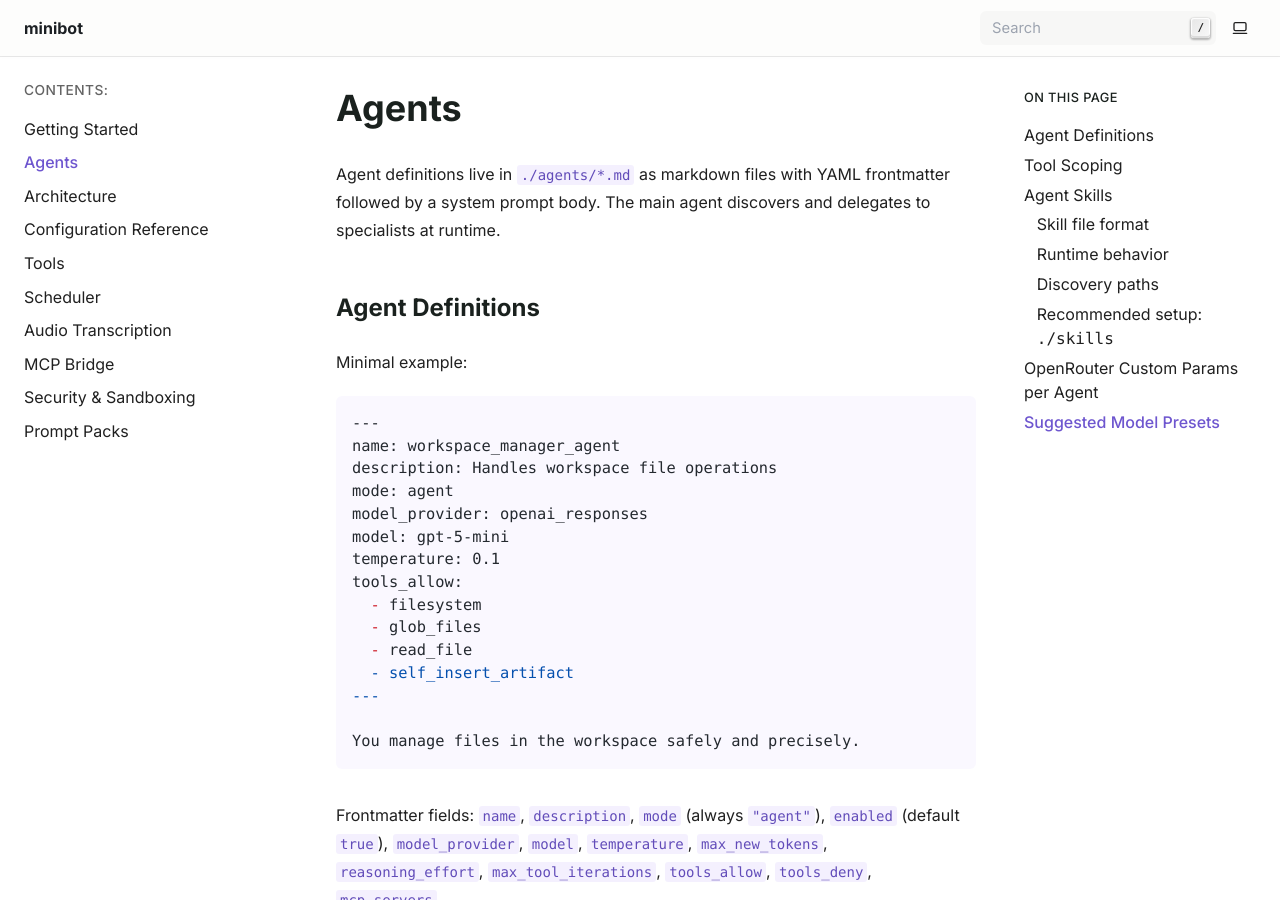
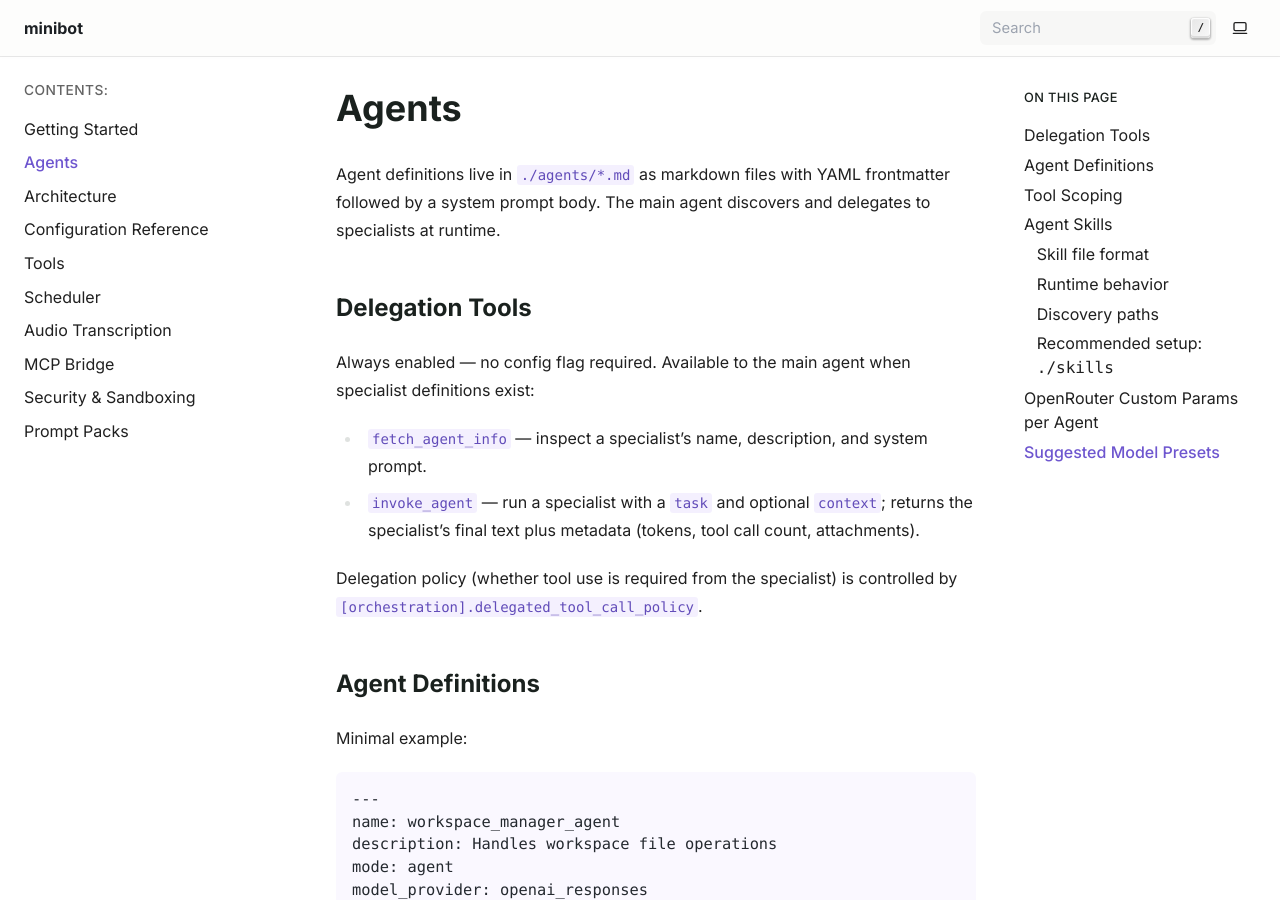
Before and after one commit to sonic182/minibot, a Sphinx documentation site: the page built from docs/agents.rst, in a window 1280 px wide and 900 px high. Built offline with Sphinx 7.4.7, drawn with Linux system fonts in a browser that asks for light colours.

Commit message:
small note agents

```diff
--- a/docs/agents.rst
+++ b/docs/agents.rst
@@ -4,6 +4,19 @@ Agents
 Agent definitions live in ``./agents/*.md`` as markdown files with YAML frontmatter
 followed by a system prompt body. The main agent discovers and delegates to specialists
 at runtime.
+
+Delegation Tools
+----------------
+
+Always enabled — no config flag required. Available to the main agent when specialist
+definitions exist:
+
+- ``fetch_agent_info`` — inspect a specialist's name, description, and system prompt.
+- ``invoke_agent`` — run a specialist with a ``task`` and optional ``context``; returns
+  the specialist's final text plus metadata (tokens, tool call count, attachments).
+
+Delegation policy (whether tool use is required from the specialist) is controlled by
+``[orchestration].delegated_tool_call_policy``.
 
 Agent Definitions
 -----------------
```
